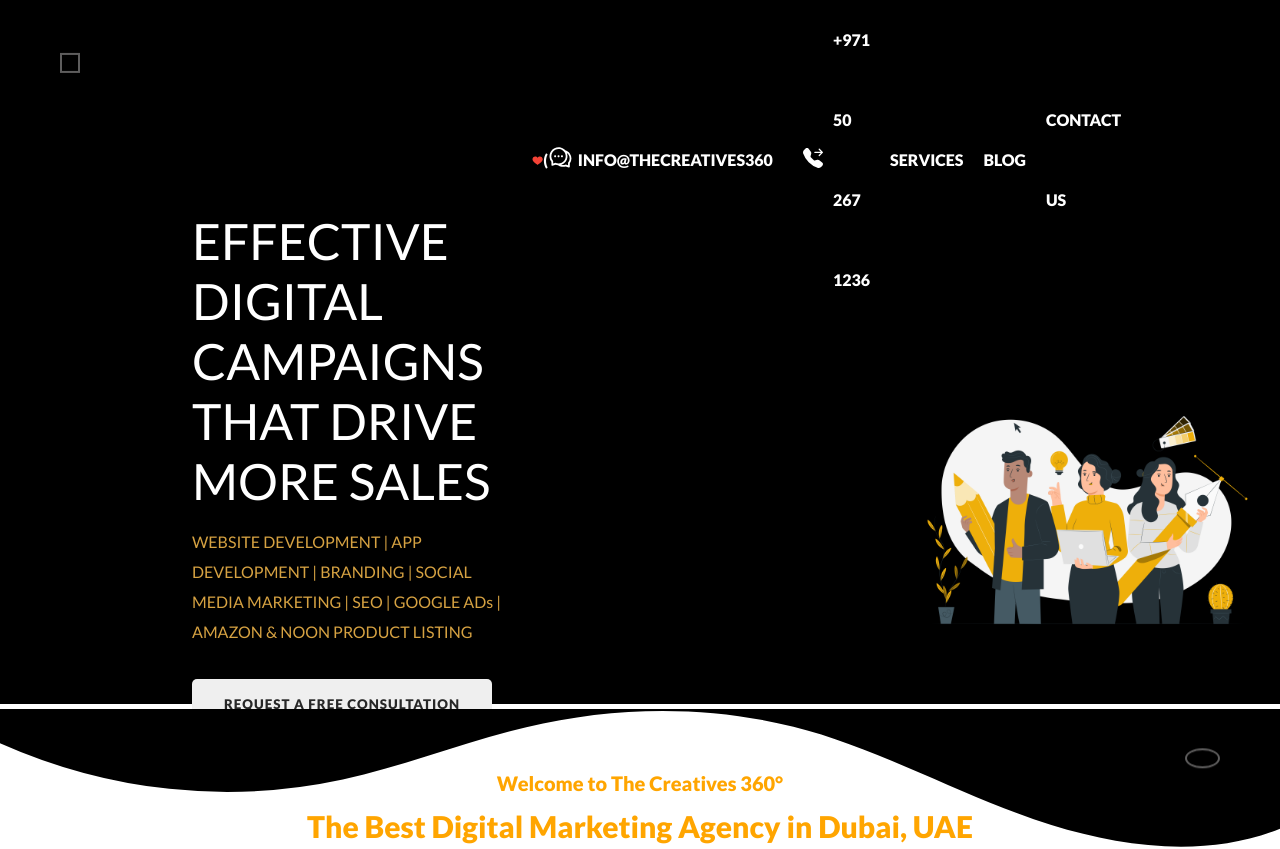
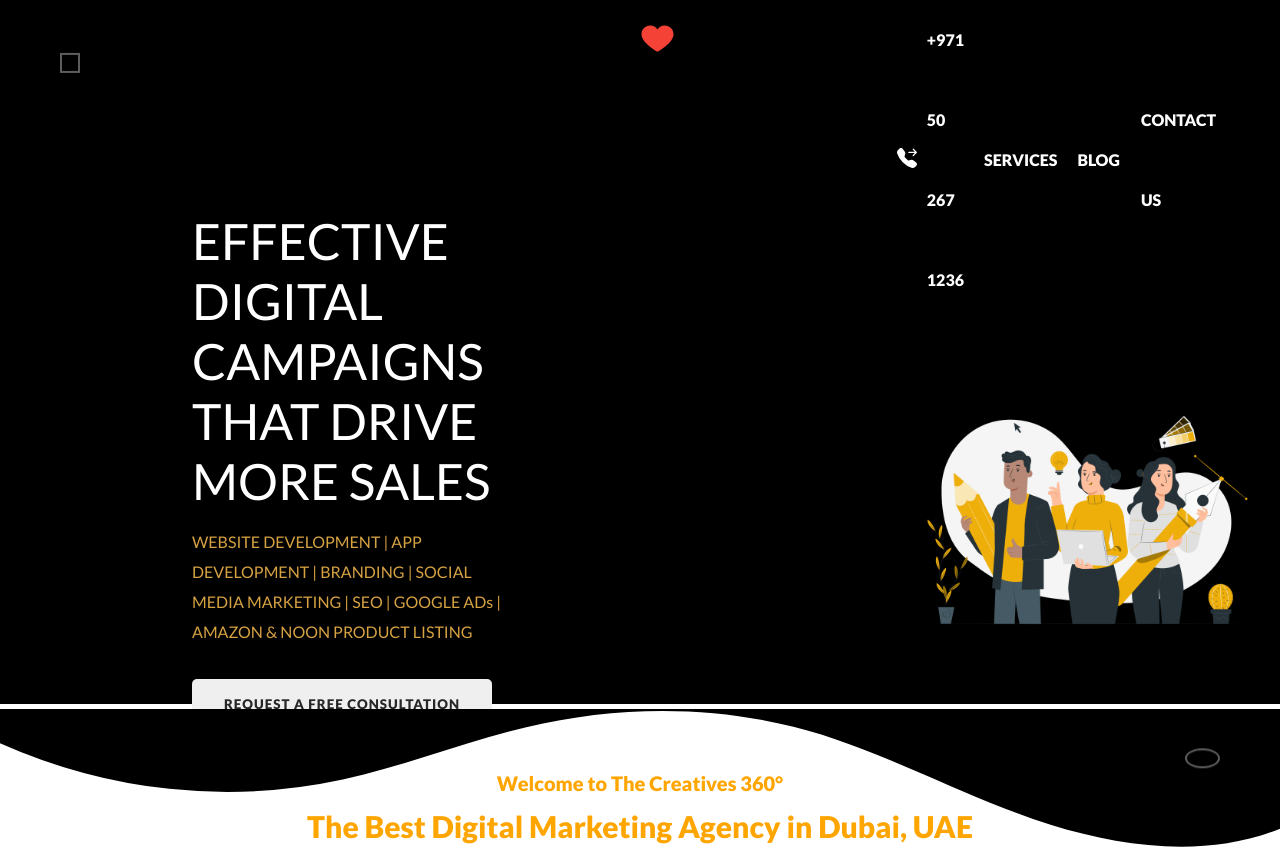
Before and after one commit to Szvejk/Digital-Marketing, a React (Vite) app: page / in a window 1280 px wide. Shown: the top 849 px of the page. Built offline with nearby package versions, Linux system fonts and the light colour scheme.

Commit message:
menu updated

```diff
--- a/src/Header/Header.module.scss
+++ b/src/Header/Header.module.scss
@@ -3,7 +3,10 @@
 	width: 100%;
 	height: 60%;
 	position: relative;
-
+	.heart {
+		display: block;
+		font-size: 35px;
+	}
 	.wave {
 		position: absolute;
 		bottom: -22%;
@@ -25,10 +28,10 @@
 	}
 	.menuContact {
 		display: flex;
-		justify-content: space-around;
+		justify-content: flex-end;
 		width: 45%;
 		position: relative;
-		right: -40%;
+		right: -50%;
 		align-content: center;
 		line-height: 80px;
 
@@ -134,6 +137,7 @@
 }
 
 @media (max-width: 1000px) {
+
 	.mainText {
 		font-size: 30px;
 	}
@@ -161,4 +165,8 @@
 		width: 50vw;
 		font-size: 20px;
 	}
+
+	.heart {
+		display: block;
+	}
 }
--- a/src/Header/Header.tsx
+++ b/src/Header/Header.tsx
@@ -1,50 +1,52 @@
-import {useState} from 'react';
+import { useState } from 'react';
 import styles from './Header.module.scss';
 import banner from '../img/banner.png';
 import waves from '../img/waves (2).svg';
 import { AiOutlineComment } from 'react-icons/ai';
 import { BsTelephoneForwardFill } from 'react-icons/bs';
-import { FcLike } from "react-icons/fc";
+import { FcLike } from 'react-icons/fc';
 const Header = () => {
+	const [open, setIsOpen] = useState(false);
 
-const[open, setIsOpen] = useState(false)
-
-const toggleMenu = ( ) => {
-	setIsOpen((open) => !open)
-}
+	const toggleMenu = () => {
+		setIsOpen((open) => !open);
+	};
 
 	return (
 		<>
 			<section className={styles.header}>
 				<div className={styles.menuContact}>
-				<li className={styles.headerLink}>
-				 <FcLike  onClick={() =>setIsOpen((prev) => !prev)}
-				 />
-				 (
+					<div className={styles.heart}>
+						<FcLike onClick={() => setIsOpen((prev) => !prev)} />
+					</div>
+
+					{!open && (
+						<>
+							{' '}
 							<span className={styles.iconMessage}>
 								{' '}
 								<AiOutlineComment />{' '}
 							</span>
 							info@thecreatives360
-				</li>
-
 							<span className={styles.headerLinkTelephone}>
 								<li className={styles.iconTelephone}>
 									<BsTelephoneForwardFill />{' '}
 								</li>
 								+971 50 267 1236
 							</span>
-
 							<li className={styles.headerLink}>Services</li>
 							<li className={styles.headerLink}>Blog</li>
-				<li className={styles.headerLink}>Contact us</li>
-				 )
+							<li className={styles.headerLink}>Contact us</li>{' '}
+						</>
+					)}
 				</div>
 
-
-
 				<div className={styles.wrapperImg}>
-				<img src={banner} className={styles.bannerImg} alt='people with pen' />
+					<img
+						src={banner}
+						className={styles.bannerImg}
+						alt='people with pen'
+					/>
 				</div>
 				<div className={styles.headerText}>
 					<span className={styles.mainText}>
@@ -63,9 +65,9 @@ const toggleMenu = ( ) => {
 				<div className={styles.square}></div>
 
 				<img src={waves} className={styles.wave} alt='' />
-		</section></>
-
+			</section>
+		</>
 	);
-}
+};
 
 export default Header;
```
Lines whose indentation alone changed are shown as unchanged.
